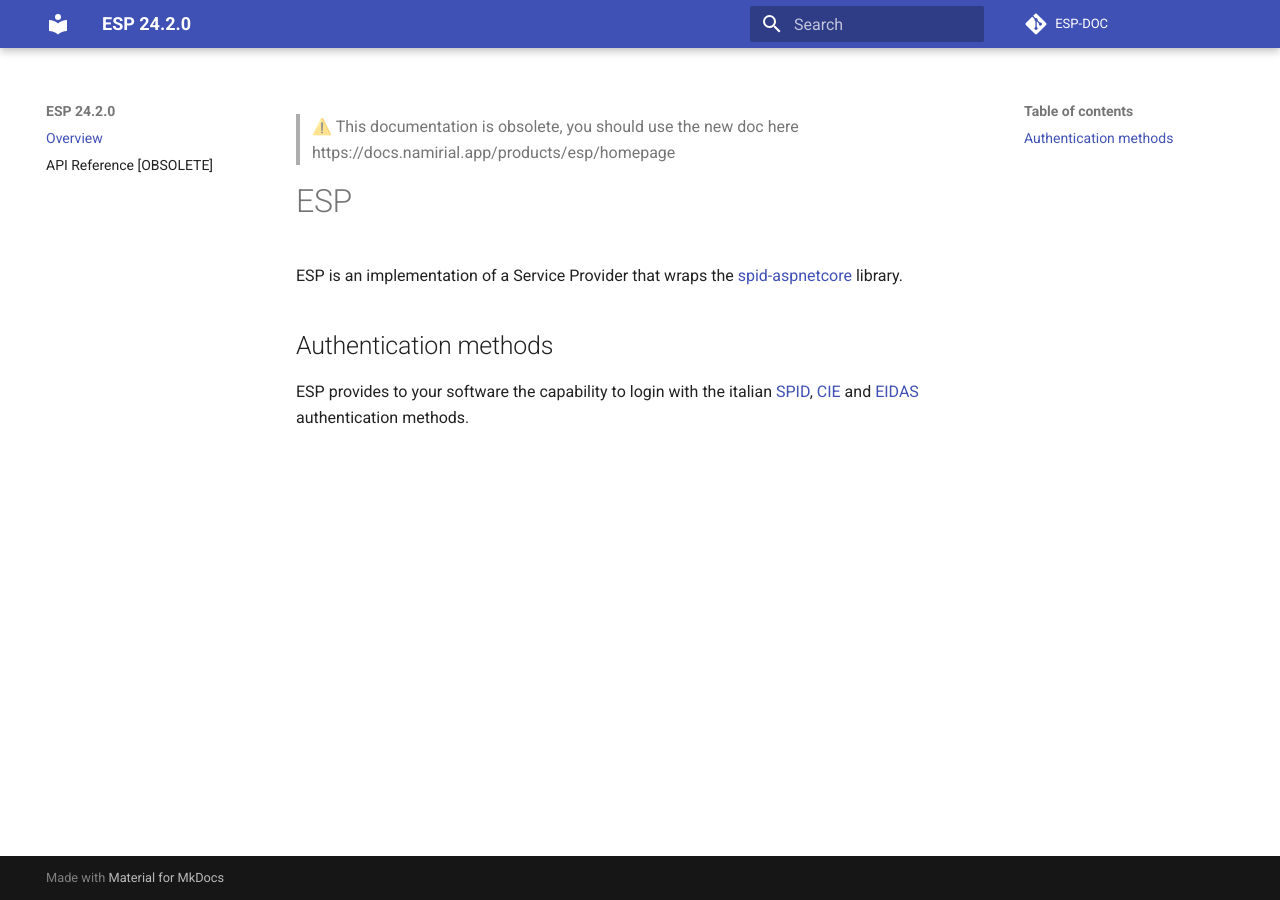
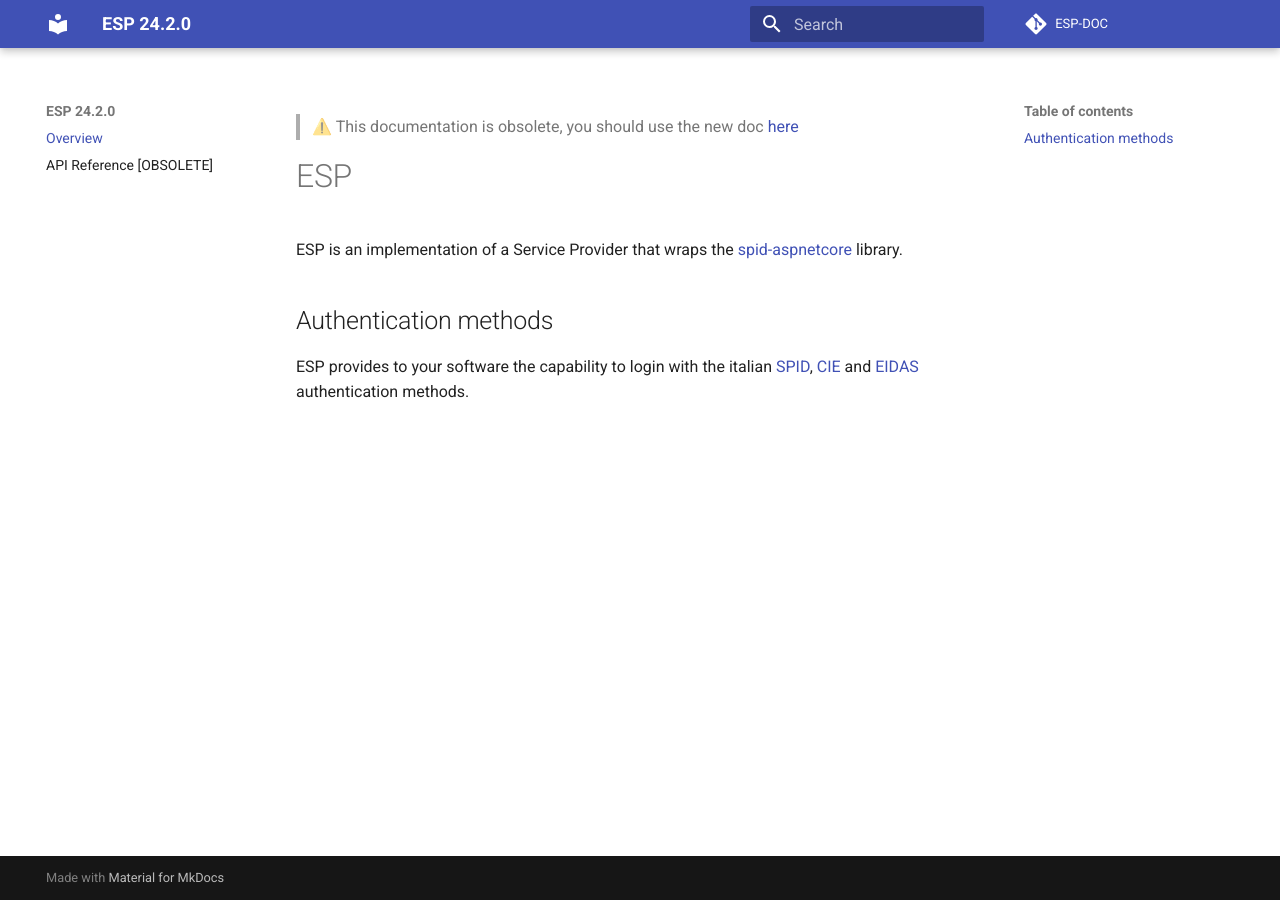
Before and after one commit to namirialgroup/esp-docs, an MkDocs documentation site: the page built from docs/index.md, in a window 1280 px wide. Built offline with MkDocs 1.6.1 and Material for MkDocs 9.7.7, drawn with Linux system fonts in a browser that asks for light colours; comment, search, counter and statistics services are not loaded.

Commit message:
added link

```diff
--- a/docs/index.md
+++ b/docs/index.md
@@ -1,5 +1,5 @@
 
-> ⚠️ This documentation is obsolete, you should use the new doc here https://docs.namirial.app/products/esp/homepage
+> ⚠️ This documentation is obsolete, you should use the new doc [here](https://docs.namirial.app/products/esp/homepage)
 
 # ESP
 
```
Also changed, not shown: 1 other file.
